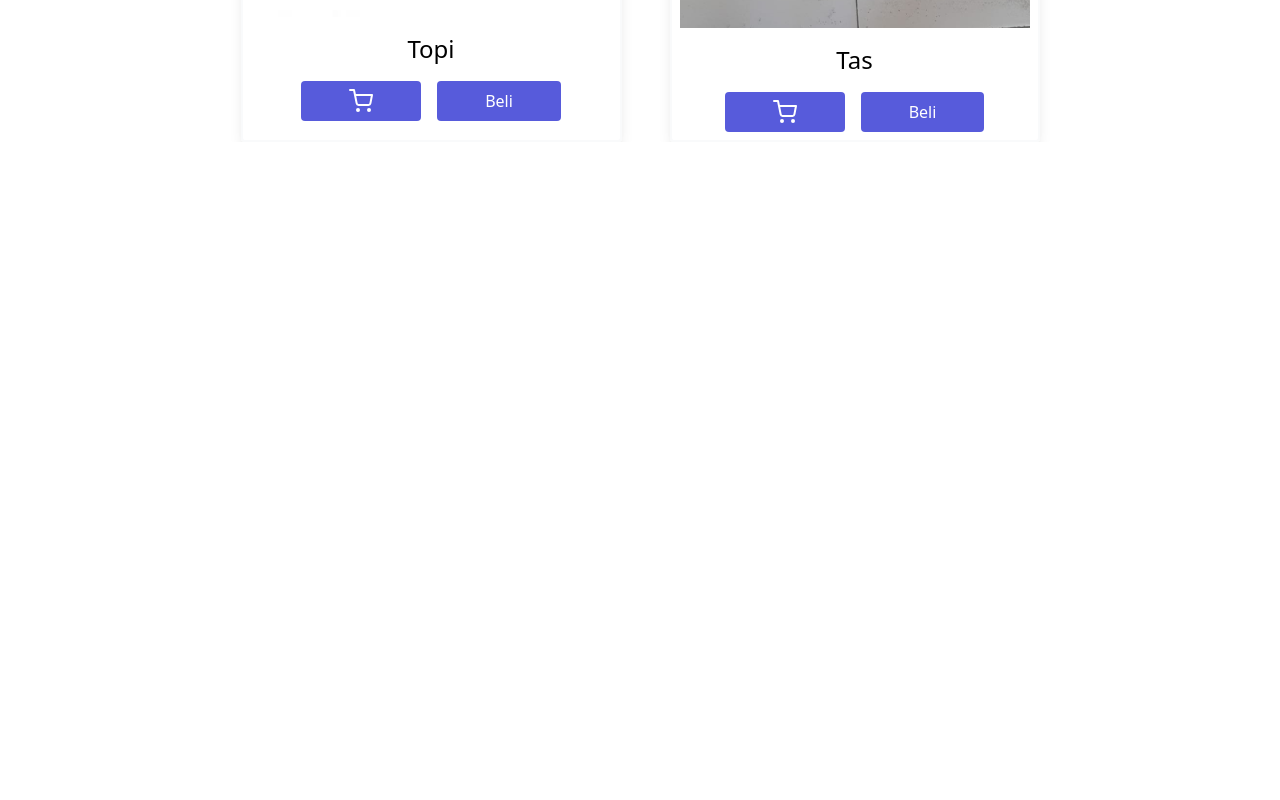
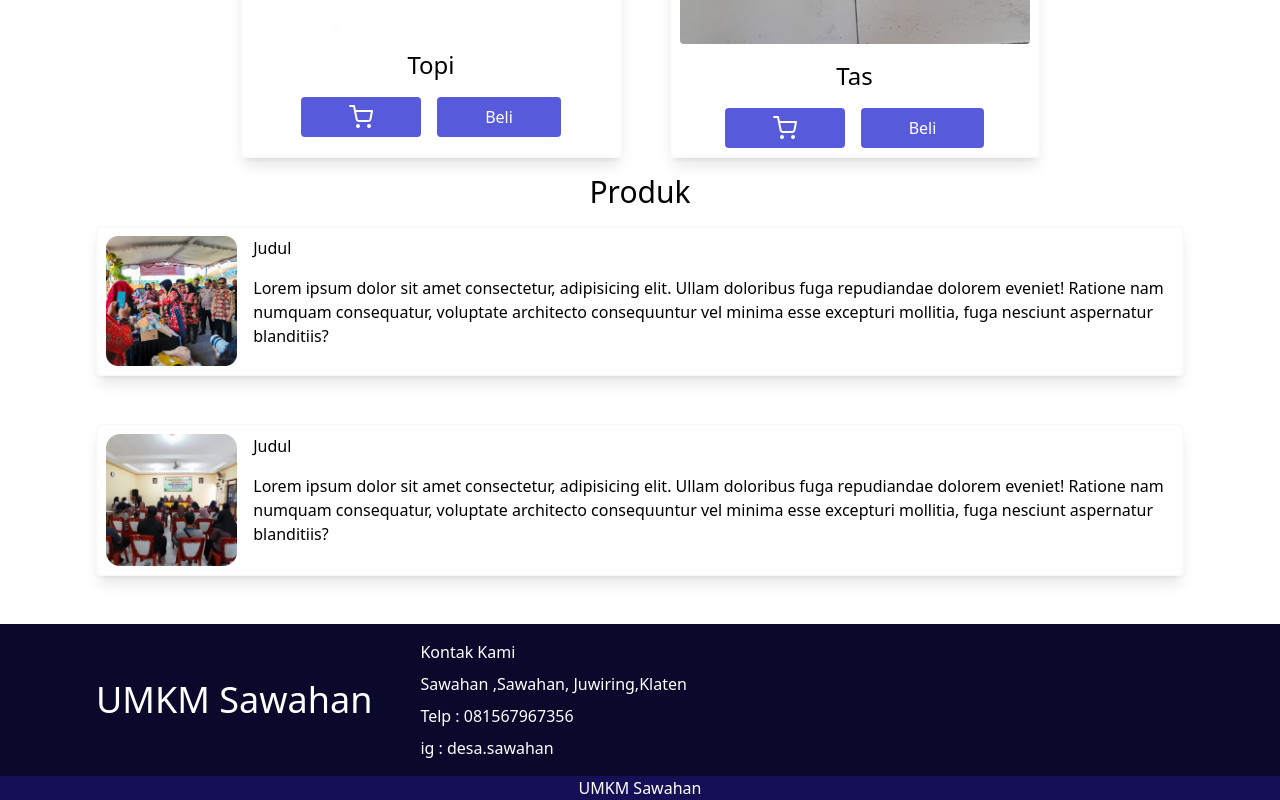
Before and after one commit to UnknownRori/pkm-2024, a React (Vite) app: page / in a window 1280 px wide. Shown: the part 1053-1853 px from the top of the page. Before the commit the page ends 1195 px from the top, so only its background shows below. Built offline with nearby package versions, Linux system fonts and the light colour scheme.

Commit message:
📦 finish home page

```diff
--- /dev/null
+++ b/src/components/footer.tsx
@@ -0,0 +1,28 @@
+export default function Footer() {
+  return (
+    <>
+      <footer className="flex sm:flex-col md:flex-row justify-between bg-text-100 text-white sm:px-2 md:px-12 py-4 mt-12">
+        <div className="px-12 flex py-2 justify-center items-center">
+          <h1 className="text-4xl">UMKM Sawahan</h1>
+        </div>
+        <div className="flex flex-col gap-2 flex-1">
+          <p>
+            Kontak Kami
+          </p>
+          <p>
+            Sawahan ,Sawahan, Juwiring,Klaten
+          </p>
+          <p>
+            Telp : 081567967356
+          </p>
+          <p>
+            ig     : desa.sawahan
+          </p>
+        </div>
+      </footer>
+      <div className="bg-text-200 text-white text-center">
+        UMKM Sawahan
+      </div>
+    </>
+  );
+}
--- /dev/null
+++ b/src/components/kegiatan-card.tsx
@@ -0,0 +1,24 @@
+import Card from "@/shared/card";
+
+export type KegiatanCardProps = {
+  img: string,
+  title: string,
+  content: string,
+};
+
+
+export default function KegiatanCard(props: KegiatanCardProps) {
+  return (
+    <Card className="flex gap-4">
+      <div>
+        <img src={props.img} alt={props.title} />
+      </div>
+
+      <div className="flex flex-col gap-4">
+        <h1>{props.title}</h1>
+
+        <p>{props.content}</p>
+      </div>
+    </Card>
+  );
+}
--- a/src/components/product-card.tsx
+++ b/src/components/product-card.tsx
@@ -9,7 +9,7 @@ export default function ProductCard(props: ProductCard) {
   return (
 
     <Card className="flex flex-col gap-4">
-      <img src={props.img} alt="" />
+      <img src={props.img} alt="" className="rounded" />
       <h1 className="text-2xl text-center">{props.title}</h1>
       <div className="flex gap-4 justify-center items-center">
         <button className="bg-primary-600 py-2 px-12 flex justify-center items-center rounded">
--- a/src/layout/base.tsx
+++ b/src/layout/base.tsx
@@ -1,14 +1,17 @@
 import React from "react";
 import Navigation from "@/components/navigation";
+import Footer from "@/components/footer";
 
 export default function BaseLayout(props: React.PropsWithChildren) {
   return (
     <>
       <Navigation></Navigation>
 
-      <main>
+      <main className="flex flex-col gap-4">
         {props.children}
       </main>
+
+      <Footer></Footer>
     </>
   );
 }
--- a/src/pages/home.tsx
+++ b/src/pages/home.tsx
@@ -1,9 +1,13 @@
 import BannerImage from "@/assets/banner.png";
 import BaseLayout from "@/layout/base";
 import ProductCard from "@/components/product-card";
+import KegiatanCard from "@/components/kegiatan-card";
 
 import TopiImg from "@/assets/topi.png";
 import TasImg from "@/assets/tas.png";
+
+import Foto1 from "@/assets/foto1.png";
+import Foto2 from "@/assets/foto2.png";
 
 export default function Home() {
   return (
@@ -20,6 +24,15 @@ export default function Home() {
           <ProductCard img={TasImg} title="Tas"></ProductCard>
         </div>
       </section>
+
+      <section className="flex flex-col justify-center items-center gap-4 md:px-24 sm:px-4">
+        <h1 className="text-3xl">Produk</h1>
+
+        <div className="flex flex-col gap-12">
+          <KegiatanCard img={Foto1} title="Judul" content="Lorem ipsum dolor sit amet consectetur, adipisicing elit. Ullam doloribus fuga repudiandae dolorem eveniet! Ratione nam numquam consequatur, voluptate architecto consequuntur vel minima esse excepturi mollitia, fuga nesciunt aspernatur blanditiis?"></KegiatanCard>
+          <KegiatanCard img={Foto2} title="Judul" content="Lorem ipsum dolor sit amet consectetur, adipisicing elit. Ullam doloribus fuga repudiandae dolorem eveniet! Ratione nam numquam consequatur, voluptate architecto consequuntur vel minima esse excepturi mollitia, fuga nesciunt aspernatur blanditiis?"></KegiatanCard>
+        </div>
+      </section>
     </BaseLayout>
   )
 }
```
Also changed, not shown: src/assets/foto1.png (added), src/assets/foto2.png (added).
